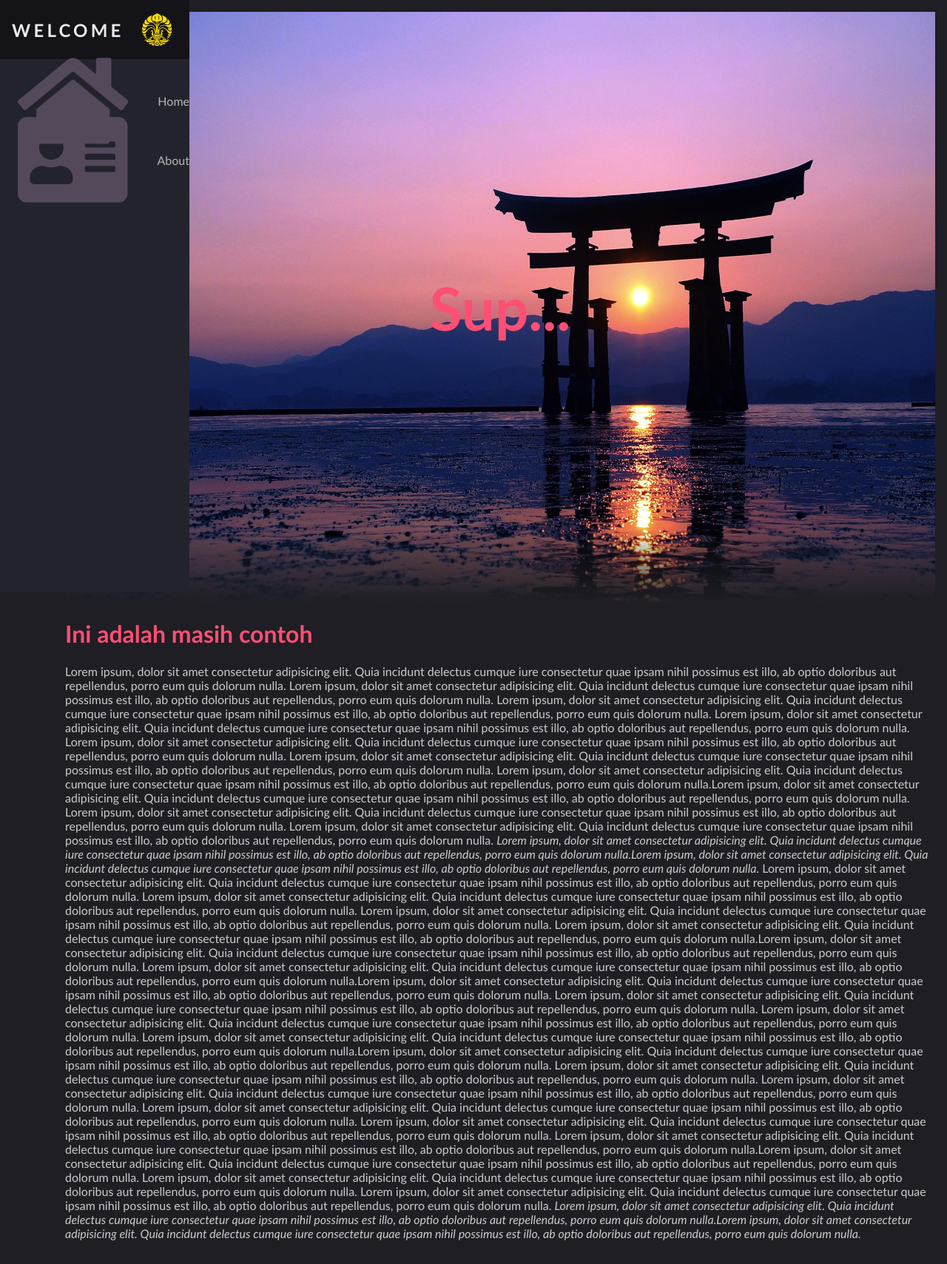
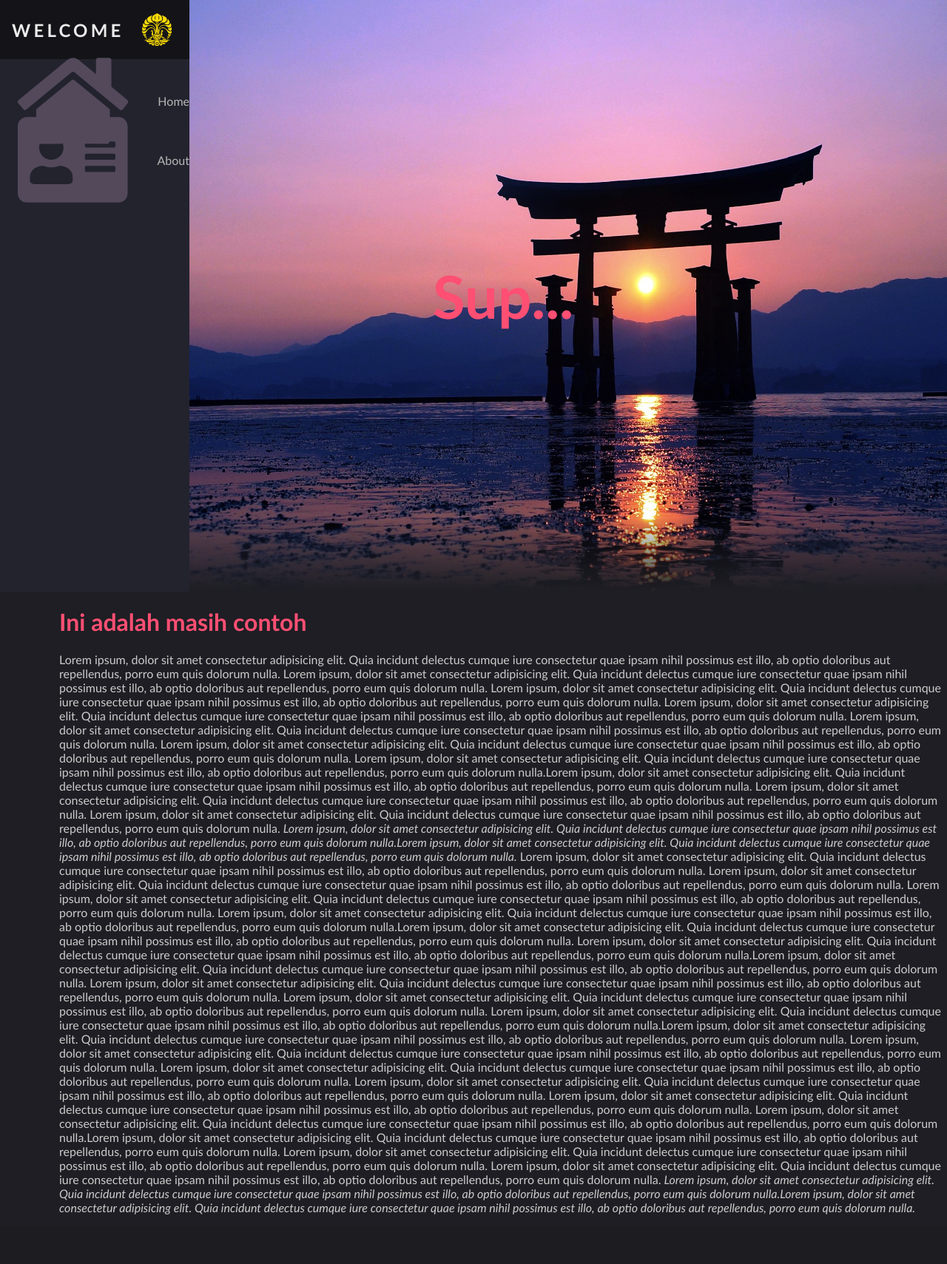
Before and after one commit to fikriazain/PersonalWebsite, a Django app: page / in a window 1280 px wide. Shown: the whole page at 74% size. After the commit the page ends 1642 px from the top, so only its background shows below. Run offline with Django 3.2, Linux system fonts and the light colour scheme.

Commit message:
new commit

```diff
--- a/static/css/style.css
+++ b/static/css/style.css
@@ -20,9 +20,8 @@ body {
 }
 
 main {
-    margin-left: 4.5rem;
+    margin-left: 5rem;
     margin-top: 0rem;
-    padding: 1rem;
     min-height: 1500px;
     position: sticky;
 
```
